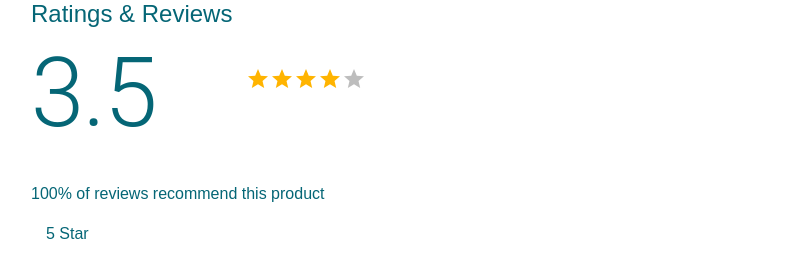
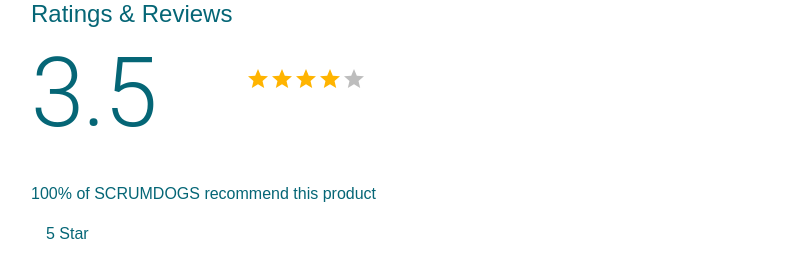
Before and after one commit to Stringify-All/zd-ratings-and-reviews-page, a React app: page / in a window 1280 px wide. Shown: the top 256 px of the page, without its empty margins (54-841 px from the left). Built offline with nearby package versions, Linux system fonts and the light colour scheme; no server answers; the HTML template or start-up script is replaced by a standard one.

Commit message:
Rendering correct percentage of recommendations from the api to the ratings component

```diff
--- /dev/null
+++ b/client/src/Helpers/GetAverageRecs.js
@@ -0,0 +1,8 @@
+const getAverages = (recObj) => {
+  const sum = recObj[1];
+  const total = recObj[0] + recObj[1];
+  console.log(recObj);
+  return (Math.floor((sum / total) * 100));
+};
+
+export default getAverages;
--- a/client/src/components/App.jsx
+++ b/client/src/components/App.jsx
@@ -4,6 +4,7 @@ import ProgressBar from 'react-bootstrap/ProgressBar';
 import Container from 'react-bootstrap/Container';
 import Row from 'react-bootstrap/Row';
 import Col from 'react-bootstrap/Col';
+import styled from 'styled-components';
 import getReviewForProduct from '../API/GetReviewForProduct';
 import getProductMetadata from '../API/GetProductMetadata';
 import Ratings from './ratings/Ratings.jsx';
@@ -21,6 +22,17 @@ const App = () => {
       .then((data) => setMetadata(data));
   }, []);
 
+  /*   const Button = styled.a`
+  display: inline-block;
+  border-radius: 3px;
+  padding: 0.5rem 0;
+  margin: 0.5rem 1rem;
+  width: 11rem;
+  background: green;
+  color: white;
+  border: 2px solid white;
+  `; */
+
   return (
     <div>
       <GlobalStyle />
@@ -29,9 +41,18 @@ const App = () => {
         <p> Long Live the Scrumdog Billionaires </p> */}
         <Row>
           <Col>
-            <Ratings />
+            <Ratings ratingsData={metadata} />
             <div>
               <Col xs={8}>
+                {/*  <Button
+                  href="https://github.com/styled-components/styled-components"
+                  target="_blank"
+                  rel="noopener"
+                  primary
+                >
+                  GitHub
+                </Button> */}
+
                 <p>5 Star</p>
                 <ProgressBar md={4} now={60} />
                 <p>4 Star</p>
--- a/client/src/components/ratings/Ratings.jsx
+++ b/client/src/components/ratings/Ratings.jsx
@@ -1,13 +1,29 @@
-import React from 'react';
-// import ProgressBarEntry from './ProgressBarEntry.jsx';
+import React, { useEffect, useState } from 'react';
+import getAverages from '../../Helpers/GetAverageRecs';
 import StarRatings from './StarRatings.jsx';
 
-const Ratings = () => (
-  <div>
-    <h4>Ratings & Reviews</h4>
-    <StarRatings />
-    <p>100% of reviews recommend this product</p>
-  </div>
-);
+const Ratings = (props) => {
+  const [recommendations, setRecommendations] = useState(`${100}%`);
+
+  useEffect(() => {
+    if (!props.ratingsData.recommended) {
+      setRecommendations(`${100}%`);
+    } else {
+      setRecommendations(`${getAverages(props.ratingsData.recommended)}%`);
+    }
+  });
+
+  return (
+    <div>
+      <h4>Ratings & Reviews</h4>
+      <StarRatings />
+      <p>
+        {recommendations}
+        {' '}
+        of SCRUMDOGS recommend this product
+      </p>
+    </div>
+  );
+};
 
 export default Ratings;
```
Also changed, not shown: 1 other file (tests, documents, lock files or other folders).
